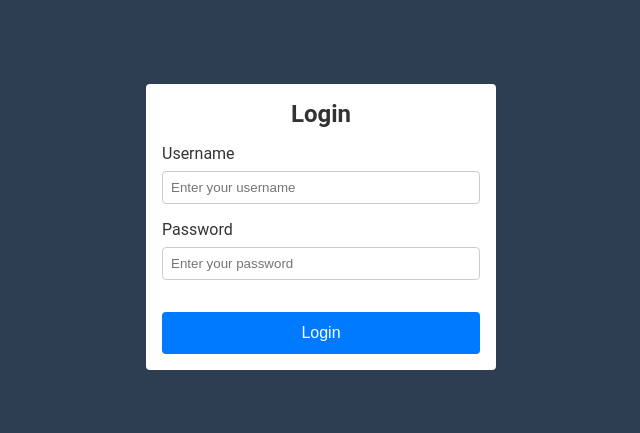
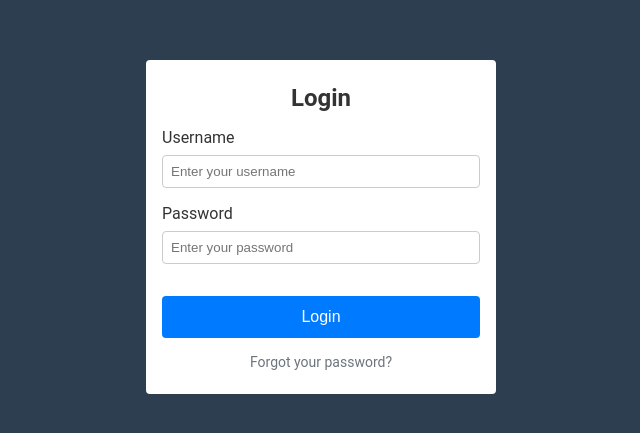
Before and after one commit to FedorovAlexander/simple-form, an Angular app: page / in a window 1280 px wide. Shown: the part 173-606 px from the top of the page, without its empty margins (319-959 px from the left). Built offline with nearby package versions, Linux system fonts and the light colour scheme.

Commit message:
Add loader size. Add forgot you password link

```diff
--- a/src/app/components/form/form.component.html
+++ b/src/app/components/form/form.component.html
@@ -36,7 +36,16 @@
   >
     <ng-container *ngIf="!isLoaderActive; else loading">Login</ng-container>
     <ng-template #loading>
-      <app-loader></app-loader>
+      <app-loader [size]="LoaderSize.small"></app-loader>
     </ng-template>
   </button>
+
+  <div class="login-form__forgot-password-container">
+    <a
+      class="login-form__forgot-password"
+      [routerLink]="['/forgot-password']"
+      routerLinkActive="router-link-active"
+      >Forgot your password?</a
+    >
+  </div>
 </form>
--- a/src/app/components/form/form.component.scss
+++ b/src/app/components/form/form.component.scss
@@ -2,7 +2,7 @@
 
 .login-form {
   max-height: 400px;
-  padding: 1rem;
+  padding: 1.5rem 1rem;
   border-radius: variables.$baseBorderRadius;
   background-color: #fff;
 
@@ -57,4 +57,30 @@
     color: variables.$errorColor;
     font-size: 0.875rem;
   }
+
+  &__forgot-password-container {
+    display: flex;
+    justify-content: center;
+  }
+
+  &__forgot-password {
+    display: inline-block;
+    margin-top: variables.$baseSpacing;
+    text-align: center;
+    color: variables.$hintTextColor;
+    font-size: 0.875rem;
+    text-decoration: none;
+
+    &:hover {
+      text-decoration: underline;
+    }
+
+    &:active {
+      color: darken(variables.$hintTextColor, 10%);
+    }
+
+    &:focus {
+      color: darken(variables.$hintTextColor, 10%);
+    }
+  }
 }
--- a/src/app/components/form/form.component.ts
+++ b/src/app/components/form/form.component.ts
@@ -12,6 +12,8 @@ import { catchError, of, tap } from 'rxjs';
 import { ERROR_MESSAGES } from '../../utils/error-messages.constant';
 import { LoaderService } from '../../services/loader-service/loader.service';
 import { LoaderComponent } from '../loader/loader.component';
+import { LoaderSize } from '../loader/loader-size.enum';
+import { RouterModule } from '@angular/router';
 
 @Component({
   selector: 'app-form',
@@ -21,6 +23,7 @@ import { LoaderComponent } from '../loader/loader.component';
     ReactiveFormsModule,
     InputFieldComponent,
     LoaderComponent,
+    RouterModule,
   ],
   templateUrl: './form.component.html',
   styleUrl: './form.component.scss',
@@ -29,6 +32,8 @@ export class FormComponent implements OnInit {
   loginForm!: FormGroup;
   submitError = false;
   errorMessage = '';
+
+  readonly LoaderSize = LoaderSize;
 
   constructor(
     private fb: FormBuilder,
--- /dev/null
+++ b/src/app/components/loader/loader-size.enum.ts
@@ -0,0 +1,5 @@
+export enum LoaderSize {
+  small = 'small',
+  medium = 'medium',
+  large = 'large',
+}
--- a/src/app/components/loader/loader.component.html
+++ b/src/app/components/loader/loader.component.html
@@ -1,3 +1,10 @@
-<div class="loading-container">
+<div
+  class="loading-container"
+  [ngClass]="{
+    'loading-container--small': size === 'small',
+    'loading-container--medium': size === 'medium',
+    'loading-container--large': size === 'large'
+  }"
+>
   <div class="loading-progress"></div>
 </div>
--- a/src/app/components/loader/loader.component.scss
+++ b/src/app/components/loader/loader.component.scss
@@ -1,7 +1,22 @@
 .loading-container {
   position: relative;
-  width: 1.15rem;
-  height: 1.15rem;
+  width: 100%;
+  height: 100%;
+
+  &--small {
+    width: 1.15rem;
+    height: 1.15rem;
+  }
+
+  &--medium {
+    width: 2.3rem;
+    height: 2.3rem;
+  }
+
+  &--large {
+    width: 3.45rem;
+    height: 3.45rem;
+  }
 }
 
 .loading-progress {
--- a/src/assets/scss/_variables.scss
+++ b/src/assets/scss/_variables.scss
@@ -9,3 +9,4 @@ $successColor: #28a745;
 $errorColor: #dc3545;
 $warningColor: #ffc107;
 $disabledTextColor: #6c757d;
+$hintTextColor: #6c757d;
```
Also changed, not shown: src/app/components/loader/loader.component.ts (+6 -4 lines).
